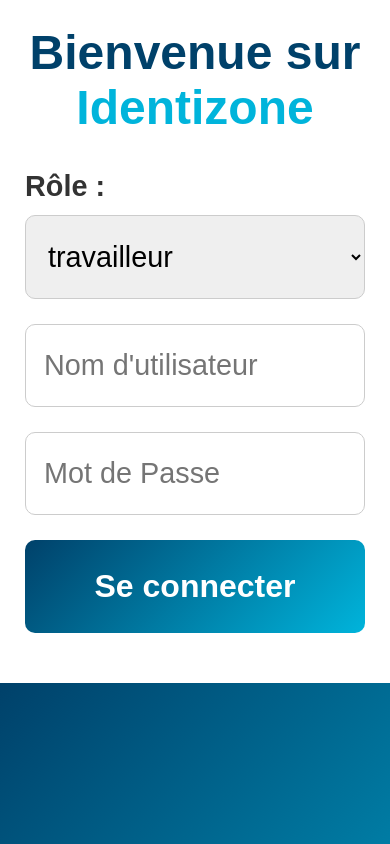
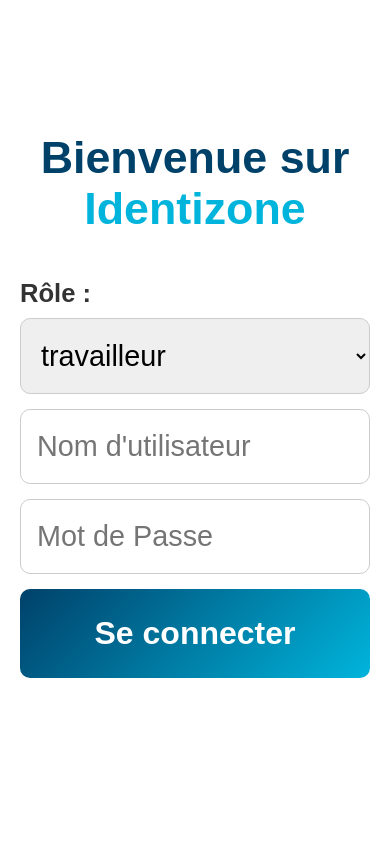
Before and after one commit to methy-tec/identizone-main-tra, a website: page public/login.html in a window 390 px wide. Drawn offline with Linux system fonts and the light colour scheme.

Commit message:
Update style.css

```diff
--- a/public/style.css
+++ b/public/style.css
@@ -53,7 +53,7 @@
   height: 100%;
 }
 
-/* ===== LOGIN CARD ===== */
+/* ===== LOGIN CARD VERTICAL ===== */
 .login-container {
   background: #fff;
   width: 90%;
@@ -63,22 +63,19 @@
   border-radius: 20px;
   box-shadow: 0 10px 25px rgba(0,0,0,0.2);
   display: flex;
-  flex-direction: column;
+  flex-direction: column; /* ✅ vertical */
+  align-items: stretch;   /* champs prennent toute la largeur */
   justify-content: center;
+  gap: 20px;              /* espace vertical entre éléments */
   animation: fadeIn 0.6s ease;
-}
-
-@keyframes fadeIn {
-  from { opacity: 0; transform: translateY(-20px); }
-  to { opacity: 1; transform: translateY(0); }
 }
 
 /* ===== TITLE ===== */
 h2 {
   text-align: center;
   color: #00416a;
-  margin-bottom: 30px;
   font-size: 2rem;
+  margin-bottom: 20px;
 }
 
 h2 span {
@@ -87,32 +84,32 @@
 
 /* ===== INPUTS ===== */
 .input-box {
-  margin-bottom: 25px;
   display: flex;
   flex-direction: column;
+  margin-bottom: 15px;
 }
 
 .input-box label {
   font-weight: 600;
-  margin-bottom: 10px;
+  margin-bottom: 8px;
   font-size: 1.1rem;
   color: #333;
 }
 
 .input-box input,
 .input-box select {
-  padding: 16px 14px;
-  border: 1.8px solid #ccc;
+  padding: 14px 12px;
+  border: 1.5px solid #ccc;
   border-radius: 10px;
+  font-size: 1.1rem;
   outline: none;
-  font-size: 1.1rem;
   transition: all 0.3s ease;
 }
 
 .input-box input:focus,
 .input-box select:focus {
   border-color: #00b4db;
-  box-shadow: 0 0 8px rgba(0,180,219,0.3);
+  box-shadow: 0 0 6px rgba(0,180,219,0.3);
 }
 
 /* ===== BUTTON ===== */
@@ -137,146 +134,81 @@
 /* ===== MESSAGE ===== */
 #message {
   text-align: center;
-  margin-top: 20px;
   font-weight: bold;
   font-size: 1.1rem;
   color: #e53935;
 }
 
-/* ===== RESPONSIVE MOBILE & TABLET ===== */
-@media (max-width: 1080px) {
-
+/* ===== RESPONSIVE TABLET / ANDROID ===== */
+@media (max-width: 800px) {
   .login-container {
     width: 95%;
-    max-width: 400px;
-    min-width: 320px;
+    height: auto;
     padding: 35px 25px;
+    border-radius: 15px;
+    gap: 18px;
   }
 
   h2 {
-    font-size: 2.2rem;
+    font-size: 2.4rem;
+    margin-bottom: 25px;
+  }
+
+  .input-box label {
+    font-size: 1.4rem;
+    margin-bottom: 10px;
+  }
+
+  .input-box input,
+  .input-box select {
+    font-size: 1.5rem;
+    padding: 18px 14px;
+  }
+
+  button {
+    font-size: 1.8rem;
+    padding: 22px 0;
+  }
+
+  #message {
+    font-size: 1.4rem;
+    margin-top: 15px;
+  }
+}
+
+/* ===== PETITS ÉCRANS ANDROID (<600px) ===== */
+@media (max-width: 600px) {
+  .login-container {
+    width: 100%;
+    height: 100%;
+    padding: 30px 20px;
+    border-radius: 0;
+    gap: 15px;
+  }
+
+  h2 {
+    font-size: 2.8rem;
     margin-bottom: 30px;
   }
 
   .input-box label {
-    font-size: 1.2rem;
-  }
-
-  .input-box input,
-  .input-box select {
-    font-size: 1.4rem;
-    padding: 20px 15px;
-  }
-
-  button {
     font-size: 1.6rem;
-    padding: 22px 0;
-  }
-
-  #message {
-    font-size: 1.3rem;
-    margin-top: 22px;
-  }
-
-  #loader .spinner {
-    width: 70px;
-    height: 70px;
-    border-width: 8px;
-  }
-}
-
-/* ===== PETITS ÉCRANS (Android 600px à 800px) ===== */
-@media (max-width: 800px) {
-
-  body, .container {
-    width: 100%;
-    height: 100%;
-    margin: 0;
-    padding: 0;
-    display: flex;
-    justify-content: center;
-    align-items: center;
-  }
-
-  .login-container {
-    width: 100%;
-    height: 100%;
-    padding: 30px;
-    border-radius: 0;
-    box-shadow: none;
-    display: flex;
-    flex-direction: column;
-    justify-content: center;
-  }
-
-  h2 {
-    font-size: 2.8rem;
-    margin-bottom: 40px;
-  }
-
-  .input-box label {
-    font-size: 1.6rem;
-    margin-bottom: 12px;
-  }
-
-  .input-box input,
-  .input-box select {
-    font-size: 1.6rem;
-    padding: 22px 16px;
-    border-radius: 10px;
-  }
-
-  button {
-    font-size: 1.8rem;
-    padding: 24px 0;
-  }
-
-  #message {
-    font-size: 1.4rem;
-    margin-top: 20px;
-  }
-
-  #loader .spinner {
-    width: 80px;
-    height: 80px;
-    border-width: 10px;
-  }
-}
-
-/* ===== TRÈS PETITS ÉCRANS (Android < 600px) ===== */
-@media (max-width: 600px) {
-
-  .login-container {
-    width: 100%;
-    height: 100%;
-    padding: 25px;
-    border-radius: 0;
-    box-shadow: none;
-  }
-
-  h2 {
-    font-size: 3rem;
-    margin-bottom: 35px;
-  }
-
-  .input-box label {
-    font-size: 1.8rem;
   }
 
   .input-box input,
   .input-box select {
     font-size: 1.8rem;
-    padding: 24px 18px;
+    padding: 20px 16px;
   }
 
   button {
     font-size: 2rem;
-    padding: 28px 0;
+    padding: 26px 0;
   }
 
   #message {
-    font-size: 1.6rem;
-    margin-top: 25px;
+    font-size: 1.5rem;
+    margin-top: 20px;
   }
 
   #loader .spinner {
```
